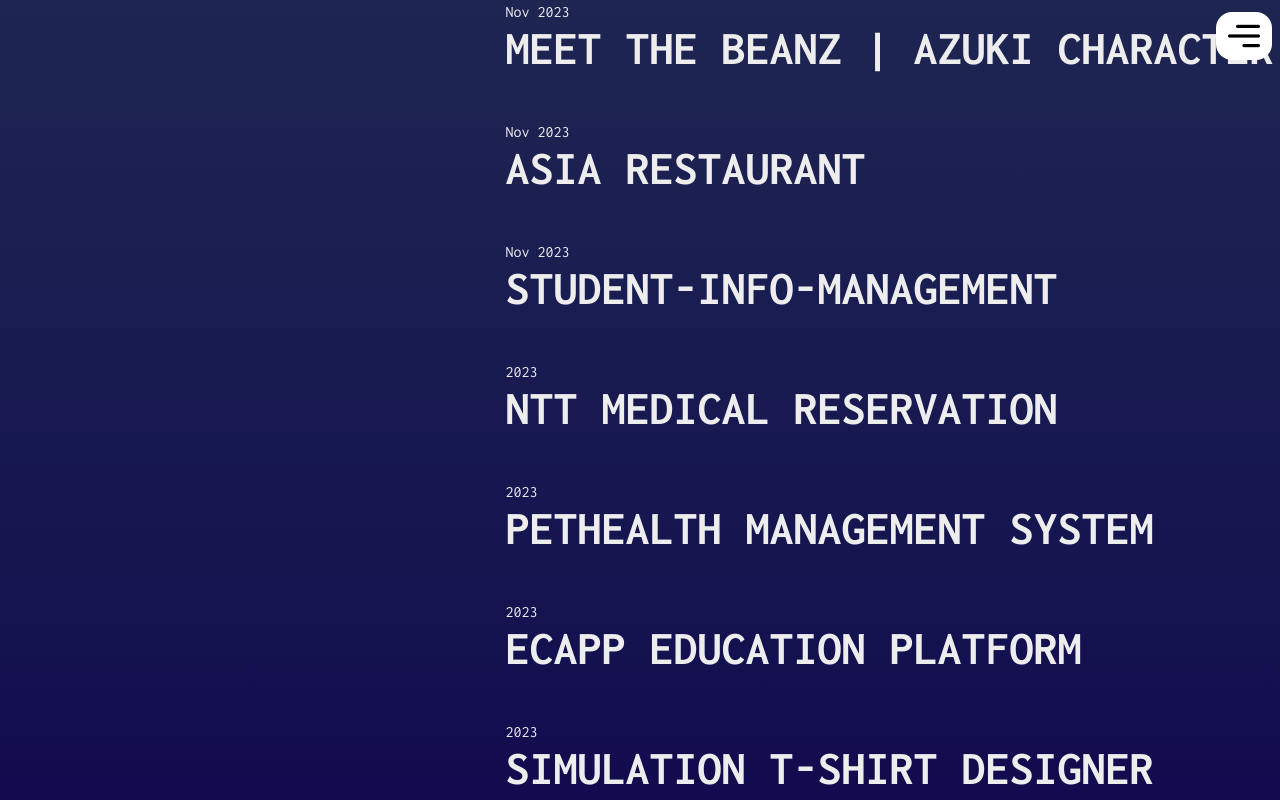
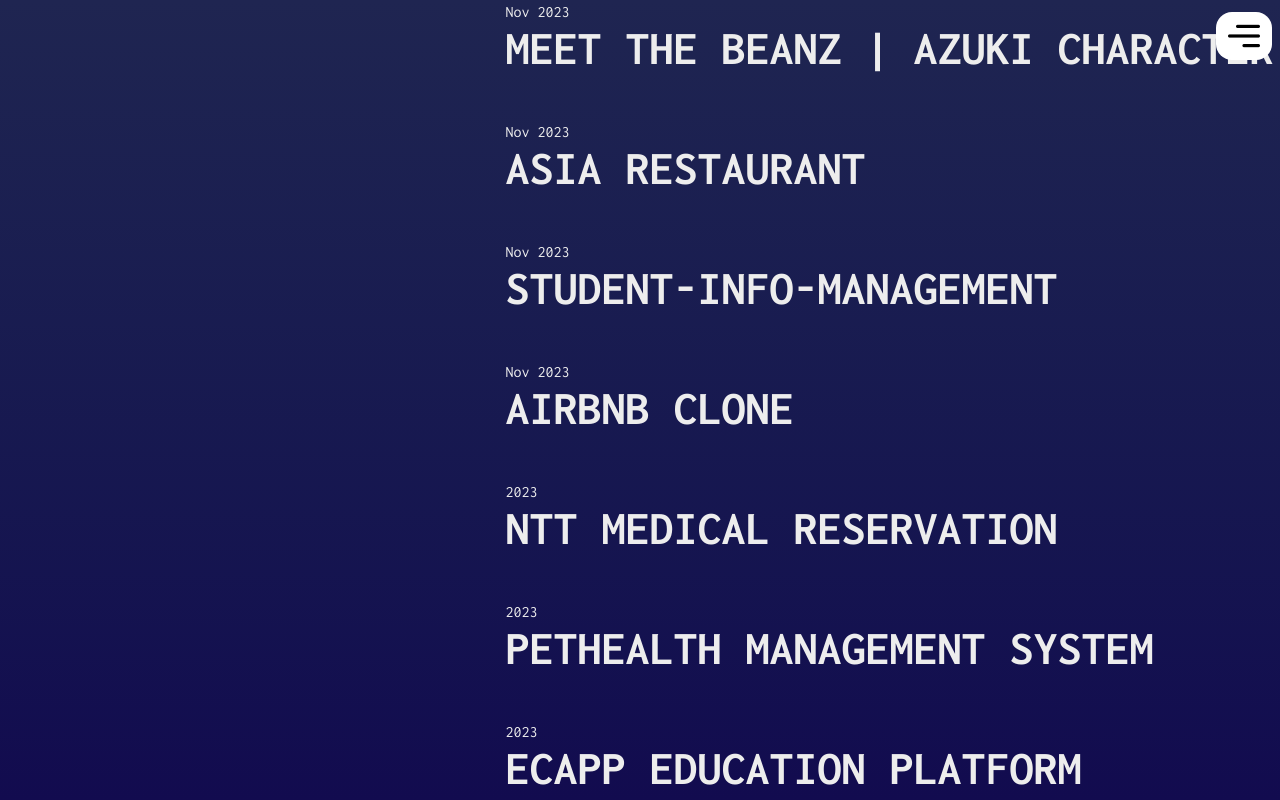
Before and after one commit to HieuNguyen-1074/Profile-FE, a Next.js app: page /works in a window 1280 px wide. Built offline with nearby package versions, Linux system fonts and the light colour scheme; a web font is replaced by a local one.

Commit message:
add project info

```diff
--- a/app/works/page.tsx
+++ b/app/works/page.tsx
@@ -169,9 +169,32 @@
     },
     {
       id: 4,
+      index: 3,
+      title: "AirBnb Clone",
+      image:
+        "https://firebasestorage.googleapis.com/v0/b/anime-3b6ad.appspot.com/o/images%2FScreenshot_58.png?alt=media&token=95e84246-5922-4238-a7d1-2979c7b045fb",
+      date: "Nov 2023",
+      category: "Personal Project ",
+      video:
+        "https://firebasestorage.googleapis.com/v0/b/anime-3b6ad.appspot.com/o/video%2Fbandicam-2025-12-25-17-15-37-634_jEvfITwQ.mp4?alt=media&token=f935ed76-abe9-4991-950c-669fef8fb188",
+      techs: [
+        { name: "Nextjs", icon: "/images/icons8-nextjs-96.png" },
+        { name: "Framer-motion", icon: "/images/framer-motion.png" },
+        { name: "Firebase", icon: "/firebase.jfif" },
+        { name: "Expressjs", icon: "/images/icons8-react-native-96.png" },
+      ],
+      description: `<div className="flex flex-col"><div class="beanz-page-description">
+  <h1>AirBnb Clone</h1>
+  <p>This is an AirBnb Clone project built with Next.js 13+ (App Router), React, TypeScript, and Tailwind CSS</p>
+</div>
+
+</div>`,
+    },
+    {
+      id: 5,
       title: "NTT Medical Reservation",
       image: "",
-      index: 3,
+      index: 4,
       date: "2023",
       category: "Healthcare Application",
       techs: [
@@ -208,10 +231,10 @@
       </div>`,
     },
     {
-      id: 5,
+      id: 6,
       title: "PetHealth Management System",
       image: "https://picsum.photos/750/500?random=14",
-      index: 4,
+      index: 5,
       date: "2023",
       category: "Healthcare Application",
       techs: [
@@ -247,10 +270,10 @@
       </div>`,
     },
     {
-      id: 6,
+      id: 7,
       title: "ECAPP Education Platform",
       image: "https://picsum.photos/800/500?random=15",
-      index: 5,
+      index: 6,
       date: "2023",
       category: "Education Application",
       techs: [
@@ -287,10 +310,10 @@
       </div>`,
     },
     {
-      id: 7,
+      id: 8,
       title: "Simulation T-Shirt Designer",
       image: "https://picsum.photos/650/500?random=16",
-      index: 6,
+      index: 7,
       date: "2023",
       category: "Design Tool",
       techs: [
@@ -325,10 +348,10 @@
       </div>`,
     },
     {
-      id: 8,
+      id: 9,
       title: "Special Children Learning App",
       image: "https://picsum.photos/700/550?random=17",
-      index: 7,
+      index: 8,
       date: "2023",
       category: "Education Application",
       techs: [
@@ -365,10 +388,10 @@
       </div>`,
     },
     {
-      id: 9,
+      id: 10,
       title: "SystemReplace Admin",
       image: "https://picsum.photos/750/550?random=18",
-      index: 8,
+      index: 9,
       date: "2023",
       category: "Admin System",
       techs: [
@@ -404,10 +427,10 @@
       </div>`,
     },
     {
-      id: 10,
+      id: 11,
       title: "TerminologyServer",
       image: "https://picsum.photos/800/550?random=19",
-      index: 9,
+      index: 10,
       date: "2024",
       category: "Management System",
       techs: [
@@ -444,10 +467,10 @@
       </div>`,
     },
     {
-      id: 11,
+      id: 12,
       title: "Construction Communication",
       image: "https://picsum.photos/700/500?random=20",
-      index: 10,
+      index: 11,
       date: "2024",
       category: "Communication System",
       techs: [
@@ -483,10 +506,10 @@
       </div>`,
     },
     {
-      id: 12,
+      id: 13,
       title: "ERP Mobile Selling System",
       image: "https://picsum.photos/750/500?random=21",
-      index: 11,
+      index: 12,
       date: "2023",
       category: "ERP/CRM System",
       techs: [
```
